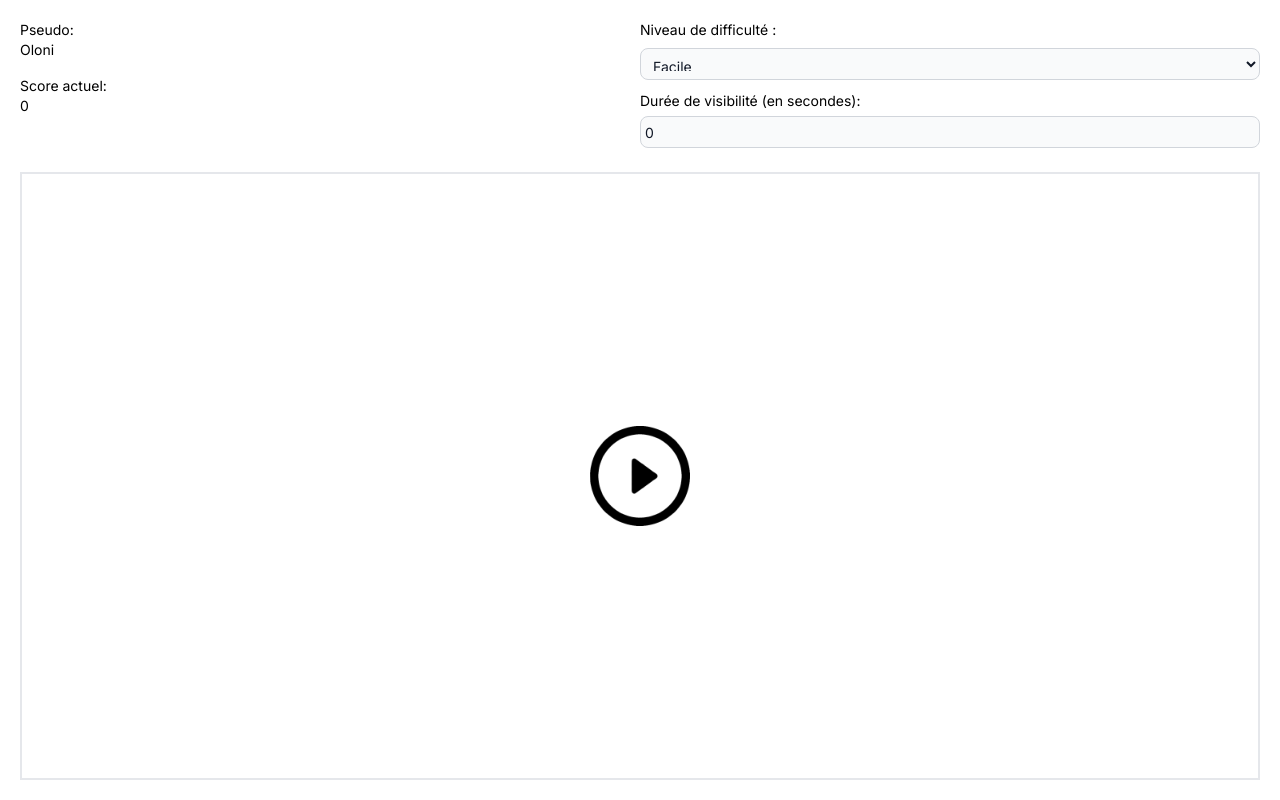
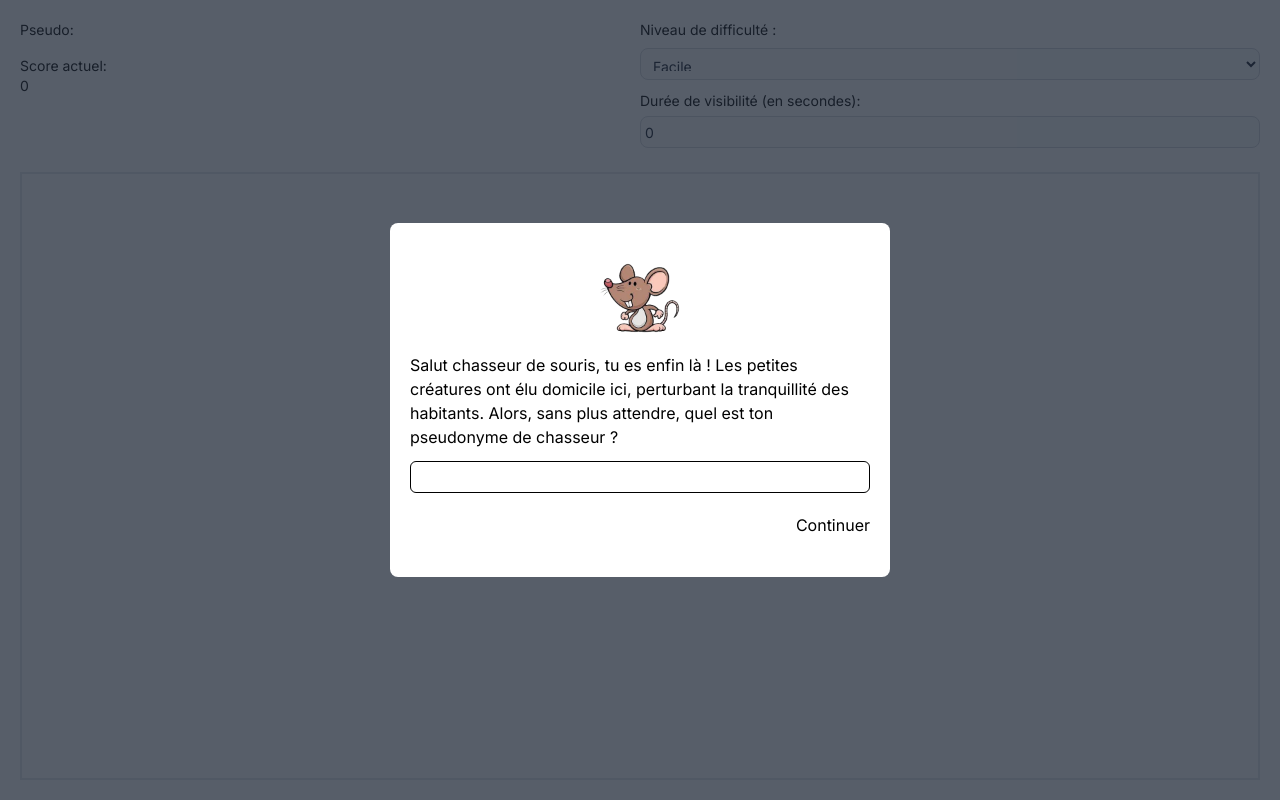
Before and after one commit to Bitsmith01/tapesouris, a Next.js app: page / in a window 1280 px wide. Built offline with nearby package versions, Linux system fonts and the light colour scheme.

Commit message:
Mise en place de la logique pour les dialogue et les cliques

```diff
--- a/src/app/page.tsx
+++ b/src/app/page.tsx
@@ -13,8 +13,14 @@ export default function Home() {
   const [pointPositions, setPointPositions] = useState<
     { row: number; col: number }[]
   >([]);
-  const [clickedPositions, setClickedPositions] = useState<Set<number>>(new Set());
+  const [clickedPositions, setClickedPositions] = useState<Set<number>>(
+    new Set()
+  );
   const [continueDialog, setContinueDialog] = useState(false);
+  const [welcomDialog, setWelcomDialog] = useState(true);
+  const [playerName, setPlayerName] = useState("");
+  const [nameError, setNameError] = useState<string>("");
+  const [goodbyeDialog, setGoodbyeDialog] = useState(false);
 
   useEffect(() => {
     if (score >= 15) {
@@ -27,8 +33,9 @@ export default function Home() {
       return;
     }
 
-    setClickedPositions((prevClickedPositions) => new Set(prevClickedPositions).add(i));
-
+    setClickedPositions((prevClickedPositions) =>
+      new Set(prevClickedPositions).add(i)
+    );
 
     let hitMouseCount = 0;
 
@@ -64,14 +71,14 @@ export default function Home() {
   };
 
   const handlestart = () => {
-    if (visibilityDuration !== 0) {
+    if (visibilityDuration > 0) {
       setShowGrid(true);
       setContinueDialog(false);
       console.log(level);
       console.log(visibilityDuration);
       startGame();
     } else {
-      setError("La durée d'affichage doit être différente de zéro !!!");
+      setError("Entrez une durée de visibilité valide !!!");
     }
   };
 
@@ -110,6 +117,31 @@ export default function Home() {
     setPointPositions([]);
     setContinueDialog(false);
     startGame();
+  };
+
+  const handlestopClick = () => {
+    setShowGrid(false);
+    setContinueDialog(false);
+    setScore(0);
+    setGoodbyeDialog(true);
+  };
+
+  const handleNameChange = (event: React.ChangeEvent<HTMLInputElement>) => {
+    setPlayerName(event.target.value);
+
+    if (event.target.value.trim() === "") {
+      setNameError("Le pseudonyme ne peut pas être vide !!!");
+    } else {
+      setNameError("");
+    }
+  };
+
+  const handlecontinuer = () => {
+    if (playerName.trim() === "") {
+      setNameError("Le pseudonyme ne peut pas être vide !!!");
+    } else {
+      setWelcomDialog(false);
+    }
   };
 
   const generateRandomPositions = (
@@ -164,7 +196,7 @@ export default function Home() {
         <div className="space-y-2 md:space-y-4">
           <div className="flex flex-col">
             <span className="text-sm">Pseudo: </span>
-            <span className="text-sm">Oloni</span>
+            <span className="text-sm">{playerName}</span>
           </div>
           <div className="flex flex-col">
             <span className="text-sm">Score actuel: </span>
@@ -226,19 +258,86 @@ export default function Home() {
       )}
       {continueDialog && (
         <div className="fixed top-0 left-0 w-full h-full flex justify-center items-center bg-gray-800 bg-opacity-75">
-          <div className="bg-white p-5 rounded-lg">
-            <p>Félicitations! Vous avez atteint 15 points.</p>
-            <p>Voulez-vous continuer?</p>
-            <button onClick={handleContinueClick}>Continuer</button>
-            <button
-              onClick={() => {
-                setShowGrid(false);
-                setContinueDialog(false);
-                setScore(0);
-              }}
-            >
-              Arrêter
-            </button>
+          <div className="bg-white p-5 rounded-lg container mx-5 md:w-[500px]">
+            <div className="flex justify-center items-center my-5">
+              <Image
+                src="/mouse.png"
+                alt="Image pour la position actuelle"
+                className="object-cover"
+                width={80}
+                height={80}
+              />
+            </div>
+
+            <p>
+              Félicitations grand chasseur de souris ! Tu viens d&apos;en tuer
+              15, la maison est maintenant libérée de toutes ces bêtes qui
+              empechaient les habitant de cette humble demeur de vivre
+              serainement.
+            </p>
+            <div className="flex justify-between items-center my-5">
+              <button className="hover:font-bold" onClick={handleContinueClick}>
+                Continuer
+              </button>
+              <button className="hover:font-bold" onClick={handlestopClick}>
+                Arrêter
+              </button>
+            </div>
+          </div>
+        </div>
+      )}
+      {welcomDialog && (
+        <div className="fixed top-0 left-0 w-full h-full flex justify-center items-center bg-gray-800 bg-opacity-75">
+          <div className="bg-white p-5 rounded-lg container mx-5 md:w-[500px]">
+            <div className="flex justify-center items-center my-5">
+              <Image
+                src="/mouse.png"
+                alt="Image pour la position actuelle"
+                className="object-cover"
+                width={80}
+                height={80}
+              />
+            </div>
+            <p>
+              Salut chasseur de souris, tu es enfin là ! Les petites créatures
+              ont élu domicile ici, perturbant la tranquillité des habitants.
+              Alors, sans plus attendre, quel est ton pseudonyme de chasseur ?
+            </p>
+            <input
+              type="text"
+              id="pseudo"
+              value={playerName}
+              onChange={handleNameChange}
+              className="w-full h-8 mt-3 border-[1px] border-black rounded-md p-2"
+            />
+            <span>
+              {nameError && (
+                <p className="text-red-500 text-sm mt-1">{nameError}</p>
+              )}
+            </span>{" "}
+            <div className="flex justify-end items-center my-5">
+              <button className="hover:font-bold" onClick={handlecontinuer}>
+                Continuer
+              </button>
+            </div>
+          </div>
+        </div>
+      )}
+      {goodbyeDialog && (
+        <div className="fixed top-0 left-0 w-full h-full flex justify-center items-center bg-gray-800 bg-opacity-75">
+          <div className="bg-gray-100 p-5 rounded-lg h-full w-full flex flex-col item-center justify-center">
+            <div className="flex justify-center items-center my-5">
+              <Image
+                src="/mouse.png"
+                alt="Image pour la position actuelle"
+                className="object-cover"
+                width={180}
+                height={180}
+              />
+            </div>
+            <p className="flex justify-center items-center text-lg">
+              Au revoir, chasseur de souris ! Merci d&apos;avoir joué.
+            </p>
           </div>
         </div>
       )}
```
